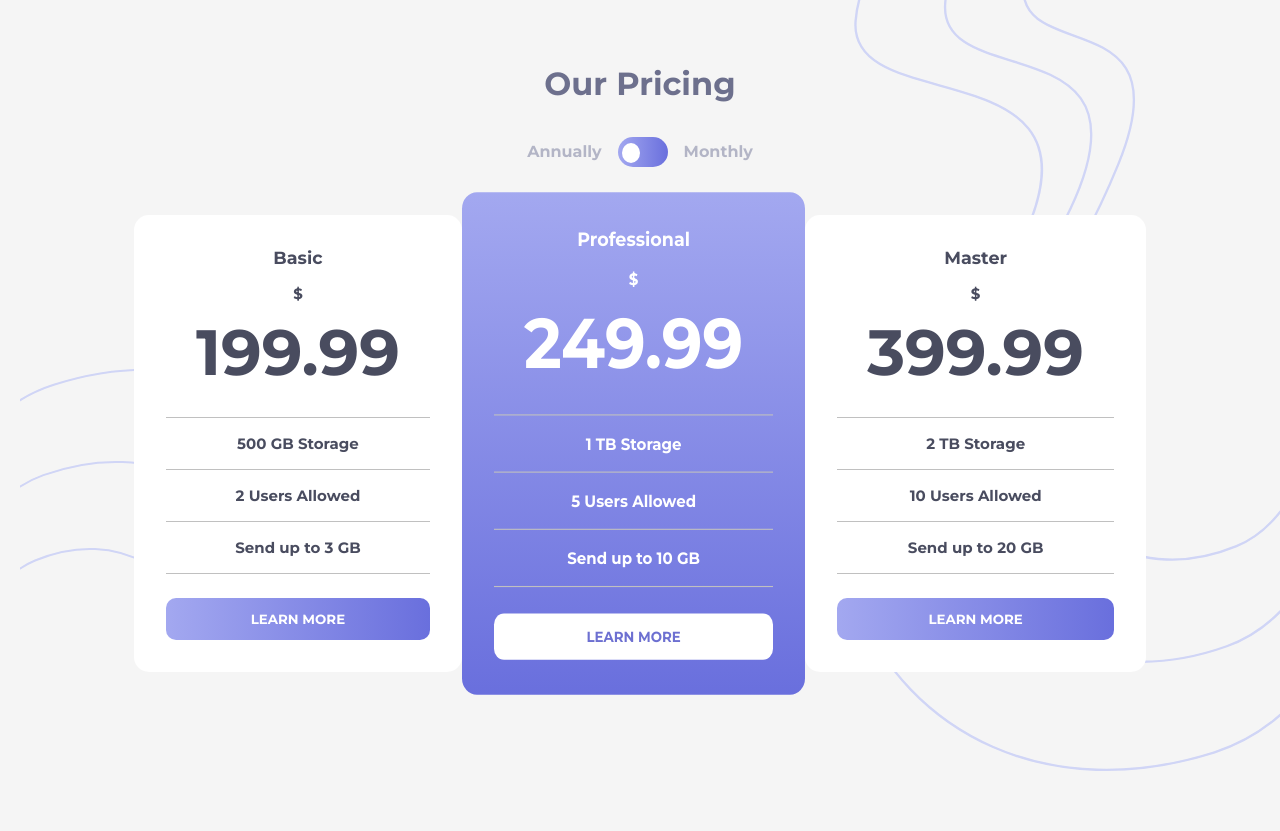
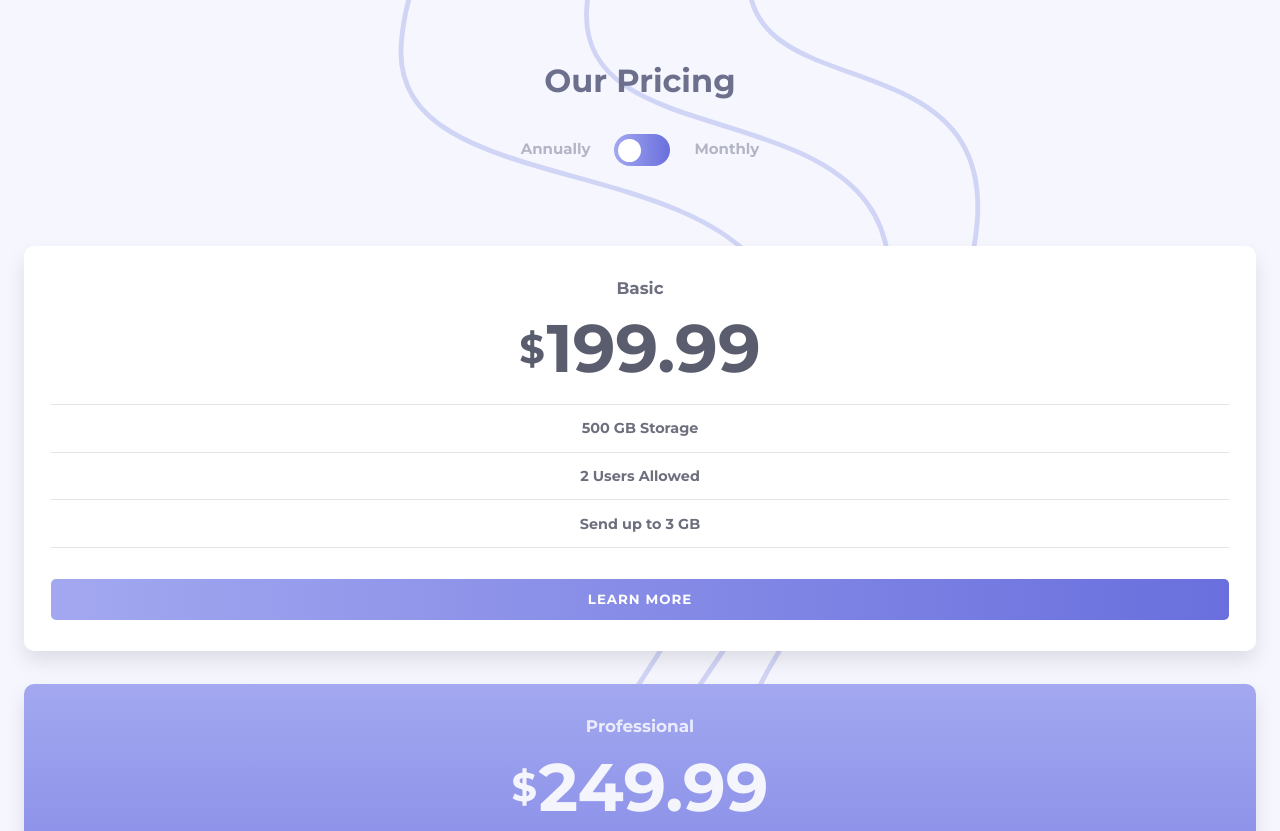
Before and after one commit to Suvamsa1609/css_pricing, a plain HTML site: page index.html in a window 1280 px wide. Shown: the top 831 px of the page. Before the commit the page ends 800 px from the top, so only its background shows below. Drawn offline with Linux system fonts and the light colour scheme.

Commit message:
styles modified according to the webpage

```diff
--- a/style.css
+++ b/style.css
@@ -6,9 +6,11 @@
   font-weight: bold;
 }
 body {
-  background-color: whitesmoke;
-  margin: 20px;
+  background-color: hsl(240, 78%, 98%);
   text-align: center;
+}
+.main {
+  padding: 3.8rem 1.5rem 4.5rem;
   background-image: url('./images/bg-top.svg');
   background-repeat: no-repeat;
   background-position: right top;
@@ -17,25 +19,24 @@ body {
 .container {
   display: flex;
   flex-direction: column;
-  gap: 2rem;
+  gap: 2.1rem;
   color: hsl(232, 13%, 33%);
-  font-size: 15px;
-  margin-bottom: 75px;
+  font-size: 0.9rem;
+
+}
+.heading {
+  color: hsl(233, 13%, 49%);
 }
 
-.heading {
-  color: hsl(233, 13%, 49%);
-  margin-top: 4rem;
-  margin-bottom: 2rem;
-}
 /*button*/
 .btn {
   display: flex;
   justify-content: center;
   align-items: center;
-  gap: 1rem;
-  margin-bottom: 3rem;
+  gap: 1.5rem;
   color: hsl(234, 14%, 74%);
+  padding: 2rem 0rem 5rem;
+  font-size: 15px;
 }
 .toggle {
   background: none;
@@ -46,8 +47,13 @@ body {
 .switch {
   position: relative;
   display: inline-block;
-  width: 50px;
-  height: 30px;
+  width: 56px;
+  height: 32px;
+}
+.switch input {
+  opacity: 0;
+  width: 0;
+  height: 0;
 }
 .slider {
   position: absolute;
@@ -55,16 +61,16 @@ body {
   top: 0; left: 0;
   right: 0; bottom: 0;
   background: linear-gradient(to left,hsl(237, 63%, 64%),hsl(236, 72%, 79%));
-  border-radius: 25px;
+  border-radius: 20px;
   transition: 0.4s;
 }
 .slider:before {
   position: absolute;
   content: "";
-  height: 20px;
-  width: 18px;
+  height: 23px;
+  width: 23px;
   left: 4px;
-  bottom: 4.5px;
+  bottom: 4px;
   background-color: white;
   border-radius: 50%;
   transition: 0.4s;
@@ -75,41 +81,53 @@ input:checked + .slider:before {
 /*button end*/
 
 .card {
-  background: white;
-  border-radius: 15px;
-  padding: 2rem;
+  background-color: white;
+  border-radius: 10px;
+  padding: 2rem 1.7rem 1.5rem;
+  box-shadow: 0 10px 20px rgba(0, 0, 0, 0.1);
+}
+.card > p, .card > h3 {
+  opacity: 0.8;
 }
 .card h3 {
-  margin-bottom: 1rem;
+  padding-bottom: 0.6rem;
 }
-.card .price {
-  font-size: 4rem;
+.dollar {
+  display: flex;
+  flex-direction: row;
+  align-items: center;
+  justify-content: center;
+  column-gap: 0.1rem;
+  padding-bottom: 0.9rem;
+  opacity: 0.9;
+}
+.dollar span {
+  font-size: 2.5rem;
   font-weight: 700;
-  margin-bottom: 1rem;
 }
-.card .price span {
-  font-size: 2.5rem;
-  vertical-align: middle;
-  margin-right: 3px;
+.dollar .price{
+  font-size: 4.2rem;
+  font-weight: 700;
 }
 .card .line {
-  border-top: 1px solid silver;
-  padding: 1rem 0;
+  border-top: 1px solid rgba(214, 214, 214, 0.8);
+  padding: 0.9rem 0;
 }
 .b {
-  border-bottom: 1px solid silver;
+  border-bottom: 1px solid rgba(214, 214, 214, 0.8);
   padding: 1rem 0;
 }
 .card button {
-  margin-top: 1.5rem;
-  border-top: 1px solid silver;
+  margin-top: 1.9rem;
+  margin-bottom: 0.4rem;
   padding: 0.8rem;
   width: 100%;
   border-style: none;
-  border-radius: 10px;
+  border-radius: 5px;
   cursor: pointer;
   background: linear-gradient(to left,hsl(237, 63%, 64%),hsl(236, 72%, 79%));
   color: white;
+  letter-spacing: 1px;
 }
 .card button:hover{
   border: 1px solid hsl(237, 63%, 64%);
@@ -125,28 +143,39 @@ input:checked + .slider:before {
   color: #6d70d1;
 }
 .professional button:hover {
-  border: 1px solid white;
+  border: 1px solid rgb(255, 255, 255);
   background: none;
   color: white;
 }
 
-@media  only screen and (min-width: 1024px) {
+@media  only screen and (min-width: 1440px) {
   .container{
     display: flex;
     flex-direction: row;
     justify-content: center;
     align-items: center;
-    background-image: url(./images/bg-bottom.svg);
+    background-image: url('./images/bg-bottom.svg');
     background-position: bottom left;
     background-repeat: no-repeat;
-    margin-bottom: 100px;
+    padding-bottom: 100px;
     gap: 0;
   }
-  .card p{
-    padding: 10px 30px;
+  .btn {
+    padding: 2rem 0rem 4rem;
   }
-  .card.professional {
-    height: 110%;
-    transform: scaleY(1.1);
+  .card {
+    width: 350px;
+  }
+  .professional{
+    height: 500px;
+    display: flex;
+    flex-direction: column;
+    justify-content: center;
+  }
+  .bd1 {
+    border-radius: 12px 0px 0px 12px;
+  }
+  .bd2 {
+    border-radius: 0px 12px 12px 0px;
   }
 }
```
